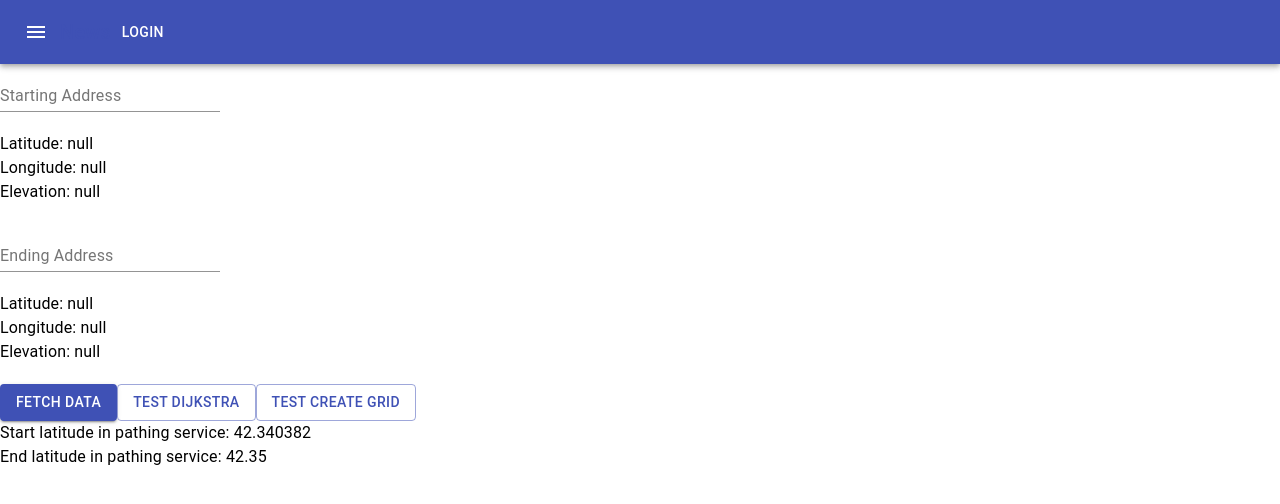
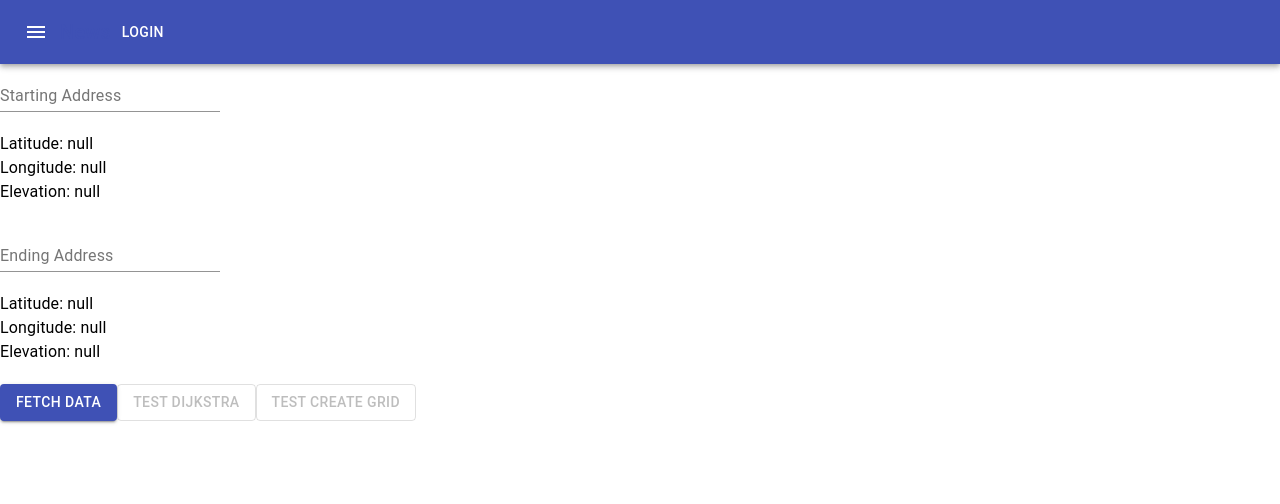
Before and after one commit to ZachSchaffer/EleNa, a React (Create React App) app: page /home in a window 1280 px wide. Shown: the top 504 px of the page. Built offline with nearby package versions, Linux system fonts and the light colour scheme.

Commit message:
fix location bug

```diff
--- a/src/Components/AddressInput/AddressInput.js
+++ b/src/Components/AddressInput/AddressInput.js
@@ -43,7 +43,7 @@ class AddressInput extends React.Component {
           const longitude = resp.data.results[0].locations[0].displayLatLng.lng;
           const latitude = resp.data.results[0].locations[0].displayLatLng.lat;
           axios
-            .get(getElevationURL(longitude, latitude))
+            .get(getElevationURL(latitude, longitude))
             .then((resp) => {
               console.log('Response received');
               console.log(resp);
--- a/src/Functions/PathingService.js
+++ b/src/Functions/PathingService.js
@@ -28,10 +28,6 @@ export default class PathingService {
 
   setEndLocation(location) {
     this.end = location;
-  }
-
-  containsValidLocations() {
-    return this.start !== null && this.end !== null;
   }
 
   //create grid of location objects in the search area
--- a/src/pages/Home/Home.js
+++ b/src/pages/Home/Home.js
@@ -1,8 +1,7 @@
 import React from 'react';
-import { Button, Typography } from '@material-ui/core';
+import { Button } from '@material-ui/core';
 import AddressInput from '../../Components/AddressInput/AddressInput';
 import PathingService from '../../Functions/PathingService';
-import Location from '../../Functions/Location';
 
 class Home extends React.Component {
   constructor(props) {
@@ -11,24 +10,18 @@ class Home extends React.Component {
       shouldFetch: 0,
       startLocation: null,
       endLocation: null,
-      pathingService: new PathingService(
-        new Location(42.340382, -72.496819, 5),
-        new Location(42.35, -72.6, 2)
-      ),
     };
+
+    this.pathingService = new PathingService(null, null);
   }
 
   setStartLocation(location) {
-    console.log('location', location);
     this.setState({ startLocation: location });
-    this.state.pathingService.setStartLocation(location);
-    console.log('new start', this.state.pathingService.getStartLocation());
+    this.pathingService.setStartLocation(location);
   }
   setEndLocation(location) {
-    console.log('location', location);
     this.setState({ endLocation: location });
-    this.state.pathingService.setEndLocation(location);
-    console.log('new end', this.state.pathingService.getEndLocation());
+    this.pathingService.setEndLocation(location);
   }
 
   computePath() {}
@@ -63,28 +56,25 @@ class Home extends React.Component {
           Fetch Data
         </Button>
         <Button
-          disabled={!this.state.pathingService.containsValidLocations()}
-          onClick={this.state.pathingService.shortestPath}
+          disabled={
+            this.state.startLocation === null && this.state.endLocation === null
+          }
+          onClick={this.pathingService.shortestPath}
           variant="outlined"
           color="primary"
         >
           Test Dijkstra
         </Button>
         <Button
-          disabled={!this.state.pathingService.containsValidLocations()}
-          onClick={this.state.pathingService.createGrid}
+          disabled={
+            this.state.startLocation === null && this.state.endLocation === null
+          }
+          onClick={this.pathingService.createGrid}
           variant="outlined"
           color="primary"
         >
           Test Create Grid
         </Button>
-        <br />
-        <Typography>
-          Start latitude in pathing service:{' '}
-          {this.state.pathingService.getStartLocation().getLatitude()} <br />{' '}
-          End latitude in pathing service:{' '}
-          {this.state.pathingService.getEndLocation().getLatitude()}
-        </Typography>
       </div>
     );
   }
```
